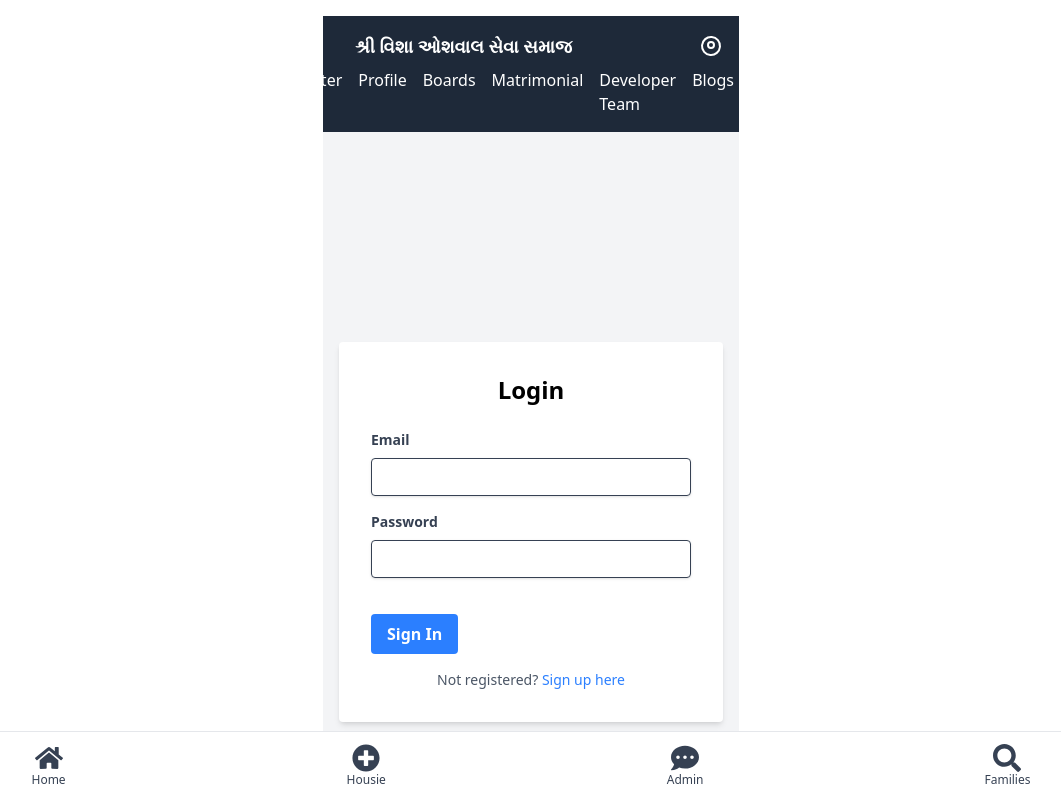
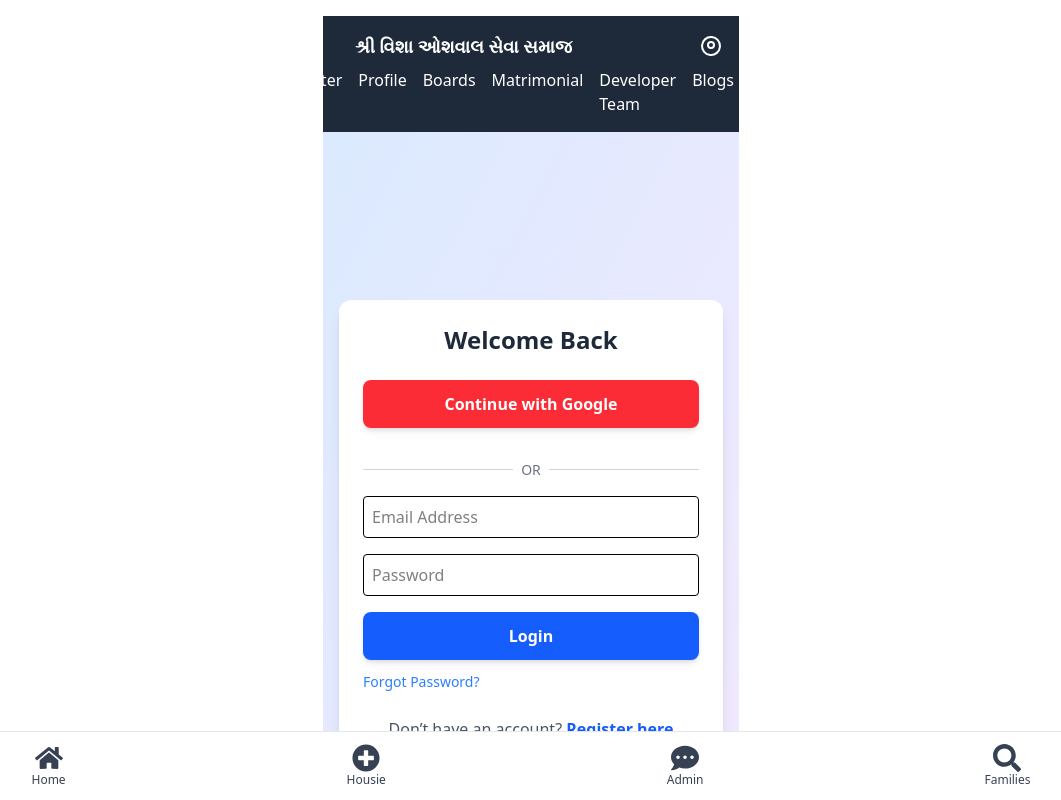
Before and after one commit to marubharuch/vodir, a React (Vite) app: page /vodir/login in a window 1280 px wide. Shown: the top 800 px of the page, without its empty margins (109-1170 px from the left). Built offline with nearby package versions, Linux system fonts and the light colour scheme.

Commit message:
firebase  login/profile added

```diff
--- a/package.json
+++ b/package.json
@@ -14,6 +14,7 @@
   },
   "dependencies": {
     "@tailwindcss/vite": "^4.1.13",
+    "firebase": "^12.3.0",
     "localforage": "^1.10.0",
     "react": "^19.1.1",
     "react-dom": "^19.1.1",
--- a/src/App.jsx
+++ b/src/App.jsx
@@ -37,9 +37,9 @@ function App() {
             />
 
             {/* Public routes */}
-            <Route path="/login" element={<LoginPage />} />
+
             <Route path="/register" element={<RegistrationPage />} />
-
+ <Route path="/login" element={<LoginPage />} />
 <Route
   path="/profile"
   element={
--- /dev/null
+++ b/src/firebase.js
@@ -0,0 +1,23 @@
+// src/firebase.js
+import { initializeApp } from 'firebase/app';
+import { getAuth, GoogleAuthProvider } from 'firebase/auth';
+import { getDatabase } from 'firebase/database';
+import { getFirestore } from "firebase/firestore";
+
+const firebaseConfig = {
+  apiKey: "AIzaSyBtc1RZKwtd3XLB7p1Lqv4UH8NJdfjlHIg",
+  authDomain: "oswal-directory.firebaseapp.com",
+  databaseURL: "https://oswal-directory-default-rtdb.asia-southeast1.firebasedatabase.app",
+  projectId: "oswal-directory",
+  storageBucket: "oswal-directory.appspot.com", // fixed
+  messagingSenderId: "185682670464",
+  appId: "1:185682670464:web:74b02c59cc5e39ca12c765",
+  measurementId: "G-58JWX0RV57"
+};
+
+const app = initializeApp(firebaseConfig);
+
+export const auth = getAuth(app);
+export const googleProvider = new GoogleAuthProvider();
+export const db = getDatabase(app);
+export const datastore = getFirestore(app);
--- a/src/pages/HomePage.jsx
+++ b/src/pages/HomePage.jsx
@@ -1,70 +1,83 @@
-
-// HomePage.jsx
+// src/pages/HomePage.jsx
+import { useState, useEffect } from "react";
 import { useAuth } from "../context/AuthContext";
+import { useProfile } from "../context/ProfileContext";
 import CombinedForm from "../components/CombinedForm";
-import { useProfile } from "../context/ProfileContext";
+import CityRibbon from "../components/CityRibbon";
+import Carousel from "../components/Carousel";
+import CardList from "../components/CardList";
+import { images, cards } from "../data/carouselData";
 
 const HomePage = () => {
   const { user, logout } = useAuth();
   const { profile } = useProfile();
+  const [loading, setLoading] = useState(true);
 
-  //const [showForm, setShowForm] = useState(false);
+  // Wait until user state is loaded
+  useEffect(() => {
+    if (user !== undefined) {
+      setLoading(false);
+    }
+  }, [user]);
 
-  if (!user) return <div>Please log in.</div>;
-//console.log(profile.members)
+  if (loading) return <div className="p-6 text-center">Loading...</div>;
+
+  if (!user)
+    return (
+      <div className="p-6 text-center text-red-500">
+        You are not logged in.
+      </div>
+    );
+
   return (
-    <div className="p-4">
-      <h1>Welcome, {user.email} 🎉</h1>
+    <div className="flex flex-col min-h-screen bg-gray-50 pb-20">
+      {/* --- Top greeting + logout --- */}
+      <div className="p-4 bg-white shadow-md flex items-center justify-between">
+        <h1 className="text-lg font-semibold text-gray-800">
+          Welcome, {user.displayName || user.email} 🎉
+        </h1>
+        <button
+          onClick={logout}
+          className="bg-red-500 text-white px-3 py-1 rounded hover:bg-red-600"
+        >
+          Logout
+        </button>
+      </div>
 
-      {profile ? (
-        <div className="mb-4 p-3 border rounded bg-gray-50">
-          <p><strong>Native City:</strong> {profile.nativeCity}</p>
-          <p><strong>Current City:</strong> {profile.currentCity}</p>
-          <p><strong>Members:</strong> {profile.members?.length || 0}</p>
-        </div>
-      ) : (
-        <>
-        <p className="text-gray-600 mb-4">No profile saved yet. Add your details below.</p>
+      {/* --- Ribbon --- */}
+      <CityRibbon />
+{/*
 
-        <CombinedForm />
-</>
-      )}
+      <Carousel images={images} />
 
 
-      <button
-        onClick={logout}
-        className="mt-4 bg-red-500 text-white px-4 py-2 rounded"
-      >
-        Logout
-      </button>
+      <CardList cards={cards} /> */}
+
+      {/* --- Profile Section --- */}
+      <div className="p-4">
+        {profile ? (
+          <div className="mb-4 p-3 border rounded bg-gray-50">
+            <p>
+              <strong>Native City:</strong> {profile.nativeCity}
+            </p>
+            <p>
+              <strong>Current City:</strong> {profile.currentCity}
+            </p>
+            <p>
+              <strong>Members:</strong> {profile.members?.length || 0}
+            </p>
+          </div>
+        ) : (
+          <>
+            <p className="text-gray-600 mb-4">
+              No profile saved yet. Add your details below.
+            </p>
+            <CombinedForm />
+          </>
+        )}
+      </div>
     </div>
   );
 };
 
 export default HomePage;
-
-
-
-
-//===== old page with carousel ribine etc
-
-{/*import React from 'react';
-import CityRibbon from '../components/CityRibbon';
-import Carousel from '../components/Carousel';
-import CardList from '../components/CardList';
-import { images, cards } from '../data/carouselData';
-const HomePage = () => {
-  return (
-    <div className="flex flex-col min-h-screen bg-gray-50 pb-20">
-      <CityRibbon/>
-
-    <Carousel images={images} />
-    <CardList cards={cards} />
-
-
-
-  </div>
-  );
-};
-
-export default HomePage;*/}
--- a/src/pages/LoginPage.jsx
+++ b/src/pages/LoginPage.jsx
@@ -1,84 +1,207 @@
 // src/pages/LoginPage.jsx
-import React, { useState } from 'react';
-import { useAuth } from '../context/AuthContext';
-import { useNavigate, Link } from 'react-router-dom';
-import localforage from 'localforage';
+import React, { useState } from "react";
+import { useNavigate } from "react-router-dom";
+import {
+  GoogleAuthProvider,
+  signInWithPopup,
+  signInWithRedirect,
+  signInWithEmailAndPassword,
+  createUserWithEmailAndPassword,
+  sendPasswordResetEmail,
+} from "firebase/auth";
+import { auth } from "../firebase";
+import { useAuth } from "../context/AuthContext";
+import localforage from "localforage";
 
 const LoginPage = () => {
-  const [email, setEmail] = useState('');
-  const [password, setPassword] = useState(''); // optional for now
+  const [isRegister, setIsRegister] = useState(false);
+  const [email, setEmail] = useState("");
+  const [password, setPassword] = useState("");
+  const [name, setName] = useState("");
+  const [mobile, setMobile] = useState("");
+  const [loading, setLoading] = useState(false);
+
+  const navigate = useNavigate();
   const { login } = useAuth();
-  const navigate = useNavigate();
 
-  const handleLogin = async (e) => {
+  // 👉 Google Auth
+  const handleGoogleAuth = async () => {
+    const provider = new GoogleAuthProvider();
+    try {
+      setLoading(true);
+      const result = await signInWithPopup(auth, provider);
+      const firebaseUser = result.user;
+
+      // Plain object for storage
+      const userData = {
+        uid: firebaseUser.uid,
+        email: firebaseUser.email,
+        displayName: firebaseUser.displayName,
+        phoneNumber: firebaseUser.phoneNumber,
+      };
+
+      await localforage.setItem("authUser", userData);
+      await login(userData);
+
+      alert(`Welcome ${userData.displayName || userData.email}! 🎉 Login successful`);
+      navigate("/");
+    } catch (err) {
+      console.warn("Popup blocked, trying redirect…", err);
+      try {
+        await signInWithRedirect(auth, provider);
+      } catch (redirectErr) {
+        console.error("Google redirect failed:", redirectErr);
+      }
+    } finally {
+      setLoading(false);
+    }
+  };
+
+  // 👉 Email/Password Auth
+  const handleSubmit = async (e) => {
     e.preventDefault();
+    setLoading(true);
 
     try {
-      // Try to find the user in localforage
-      const savedUser = await localforage.getItem('authUser');
-
-      if (!savedUser || savedUser.email !== email) {
-        // User not found → redirect to registration
-        alert('User not registered. Redirecting to registration page...');
-        navigate('/register');
-        return;
+      let firebaseUser;
+      if (isRegister) {
+        const userCredential = await createUserWithEmailAndPassword(auth, email, password);
+        firebaseUser = userCredential.user;
+      } else {
+        const userCredential = await signInWithEmailAndPassword(auth, email, password);
+        firebaseUser = userCredential.user;
       }
 
-      // User exists → log in
-      await login(savedUser);
-      console.log('User logged in:', savedUser);
-      navigate('/'); // go to homepage
+      const userData = {
+        uid: firebaseUser.uid,
+        email: firebaseUser.email,
+        displayName: firebaseUser.displayName || name,
+        phoneNumber: firebaseUser.phoneNumber || mobile,
+      };
+
+      await localforage.setItem("authUser", userData);
+      await login(userData);
+
+      alert(`Welcome ${userData.displayName || userData.email}! 🎉`);
+      navigate("/");
     } catch (err) {
-      console.error('Login failed:', err);
-      alert('Something went wrong. Please try again.');
+      alert(err.message);
+      console.error("Auth error:", err);
+    } finally {
+      setLoading(false);
+    }
+  };
+
+  // 👉 Forgot Password
+  const handleForgotPassword = async () => {
+    if (!email) {
+      alert("Enter your email first.");
+      return;
+    }
+    try {
+      await sendPasswordResetEmail(auth, email);
+      alert("Password reset email sent.");
+    } catch (err) {
+      alert(err.message);
     }
   };
 
   return (
-    <div className="flex items-center justify-center min-h-screen bg-gray-100">
-      <div className="bg-white p-8 rounded shadow-md w-full max-w-sm">
-        <h2 className="text-2xl font-bold mb-6 text-center">Login</h2>
-        <form onSubmit={handleLogin}>
-          <div className="mb-4">
-            <label htmlFor="email" className="block text-gray-700 text-sm font-bold mb-2">
-              Email
-            </label>
+    <div className="flex items-center justify-center min-h-screen bg-gradient-to-br from-blue-100 to-purple-100 p-4">
+      <div className="bg-white shadow-lg rounded-xl p-6 w-full max-w-md">
+        <h2 className="text-2xl font-bold mb-6 text-center text-gray-800">
+          {isRegister ? "Create Account" : "Welcome Back"}
+        </h2>
+
+        {/* Google Login */}
+        <button
+          onClick={handleGoogleAuth}
+          className="w-full bg-red-500 hover:bg-red-600 text-white font-semibold py-3 rounded-lg shadow-md mb-4 transition"
+          disabled={loading}
+        >
+          {loading ? "Please wait..." : "Continue with Google"}
+        </button>
+
+        <div className="flex items-center my-4">
+          <hr className="flex-1 border-gray-300" />
+          <span className="px-2 text-sm text-gray-500">OR</span>
+          <hr className="flex-1 border-gray-300" />
+        </div>
+
+        {/* Email/Password Form */}
+        <form onSubmit={handleSubmit} className="space-y-4">
+          {isRegister && (
+            <>
+              <div>
+                <input
+                  type="text"
+                  placeholder="Full Name"
+                  value={name}
+                  onChange={(e) => setName(e.target.value)}
+                  className="w-full border p-2 rounded focus:ring focus:ring-blue-300"
+                  required
+                />
+              </div>
+              <div>
+                <input
+                  type="tel"
+                  placeholder="Mobile Number"
+                  value={mobile}
+                  onChange={(e) => setMobile(e.target.value)}
+                  className="w-full border p-2 rounded focus:ring focus:ring-blue-300"
+                  required
+                />
+              </div>
+            </>
+          )}
+
+          <div>
             <input
               type="email"
-              id="email"
+              placeholder="Email Address"
               value={email}
               onChange={(e) => setEmail(e.target.value)}
-              className="shadow appearance-none border rounded w-full py-2 px-3 text-gray-700 leading-tight focus:outline-none focus:shadow-outline"
+              className="w-full border p-2 rounded focus:ring focus:ring-blue-300"
               required
             />
           </div>
-          <div className="mb-6">
-            <label htmlFor="password" className="block text-gray-700 text-sm font-bold mb-2">
-              Password
-            </label>
+          <div>
             <input
               type="password"
-              id="password"
+              placeholder="Password"
               value={password}
               onChange={(e) => setPassword(e.target.value)}
-              className="shadow appearance-none border rounded w-full py-2 px-3 text-gray-700 mb-3 leading-tight focus:outline-none focus:shadow-outline"
+              className="w-full border p-2 rounded focus:ring focus:ring-blue-300"
+              required
             />
           </div>
-          <div className="flex items-center justify-between">
-            <button
-              type="submit"
-              className="bg-blue-500 hover:bg-blue-700 text-white font-bold py-2 px-4 rounded focus:outline-none focus:shadow-outline"
-            >
-              Sign In
-            </button>
-          </div>
+
+          <button
+            type="submit"
+            className="w-full bg-blue-600 hover:bg-blue-700 text-white font-semibold py-3 rounded-lg shadow-md transition"
+            disabled={loading}
+          >
+            {isRegister ? "Register" : "Login"}
+          </button>
         </form>
 
-        <p className="mt-4 text-center text-sm text-gray-600">
-          Not registered?{' '}
-          <Link to="/register" className="text-blue-500 hover:underline">
-            Sign up here
-          </Link>
+        {!isRegister && (
+          <button
+            onClick={handleForgotPassword}
+            className="text-sm text-blue-500 mt-3 hover:underline"
+          >
+            Forgot Password?
+          </button>
+        )}
+
+        <p className="mt-6 text-center text-gray-600">
+          {isRegister ? "Already have an account?" : "Don’t have an account?"}{" "}
+          <button
+            onClick={() => setIsRegister(!isRegister)}
+            className="text-blue-600 font-semibold hover:underline"
+          >
+            {isRegister ? "Login here" : "Register here"}
+          </button>
         </p>
       </div>
     </div>
```
Also changed, not shown: src/components/CombinedForm.jsx (+72 -11 lines), src/context/AuthContext.jsx (+1 -11 lines), 1 other file (tests, documents, lock files or other folders).
